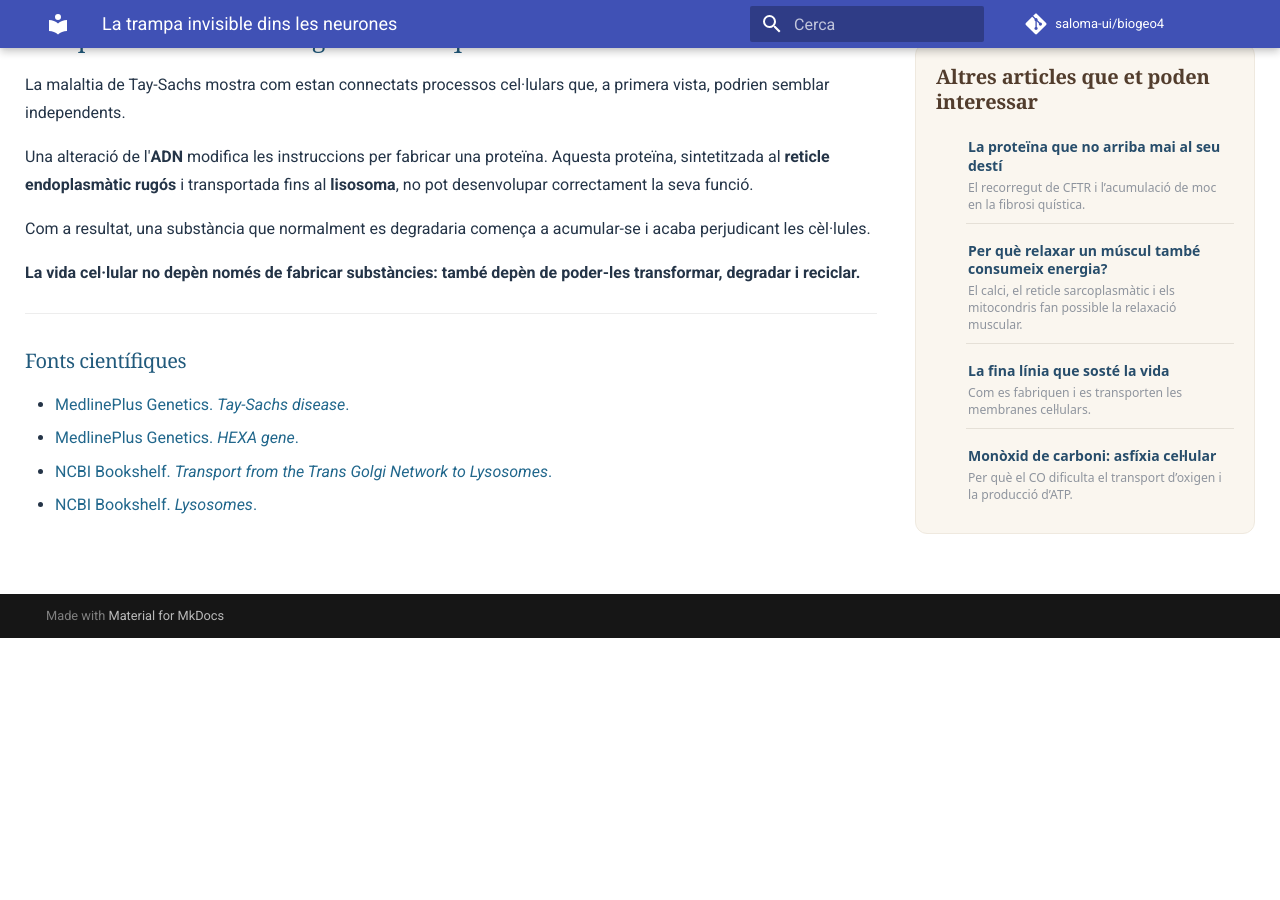
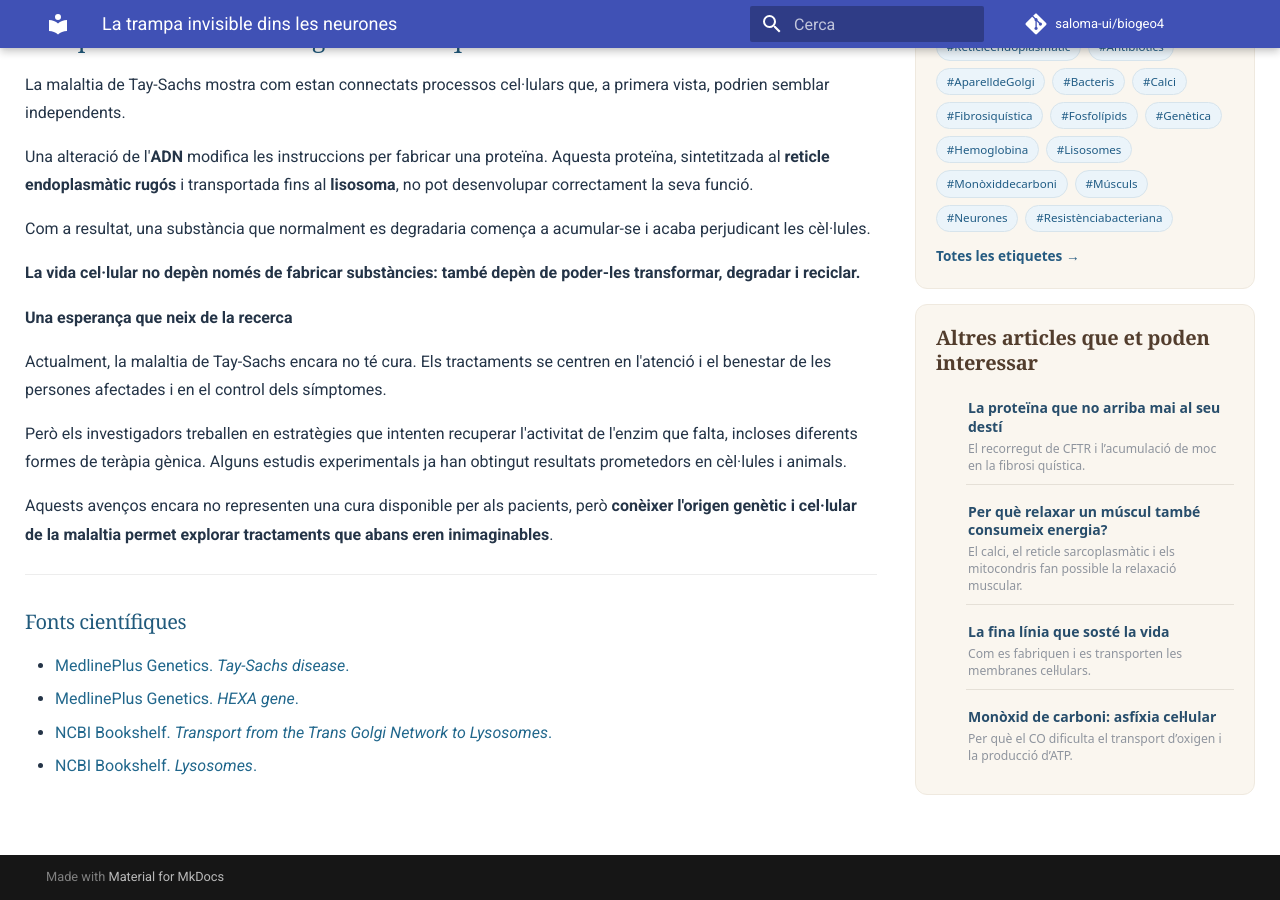
Before and after one commit to saloma-ui/biogeo4, an MkDocs documentation site: the page built from docs/divulgacio/ud02/04-trampa-neurones.md, in a window 1280 px wide and 900 px high, scrolled down 4026 px. Built offline with MkDocs 1.6.1 and Material for MkDocs 9.7.7, drawn with Linux system fonts in a browser that asks for light colours; comment, search, counter and statistics services are not loaded; before the commit the page ends 4664 px from its top, so only the background shows below that.

Commit message:
Update 04-trampa-neurones.md

```diff
--- a/docs/divulgacio/ud02/04-trampa-neurones.md
+++ b/docs/divulgacio/ud02/04-trampa-neurones.md
@@ -104,6 +104,14 @@ Com a resultat, una substància que normalment es degradaria comença a acumular
 
 **La vida cel·lular no depèn només de fabricar substàncies: també depèn de poder-les transformar, degradar i reciclar.**
 
+**Una esperança que neix de la recerca**
+
+Actualment, la malaltia de Tay-Sachs encara no té cura. Els tractaments se centren en l'atenció i el benestar de les persones afectades i en el control dels símptomes.
+
+Però els investigadors treballen en estratègies que intenten recuperar l'activitat de l'enzim que falta, incloses diferents formes de teràpia gènica. Alguns estudis experimentals ja han obtingut resultats prometedors en cèl·lules i animals.
+
+Aquests avenços encara no representen una cura disponible per als pacients, però **conèixer l'origen genètic i cel·lular de la malaltia permet explorar tractaments que abans eren inimaginables**.
+
 ---
 
 ### Fonts científiques
```
